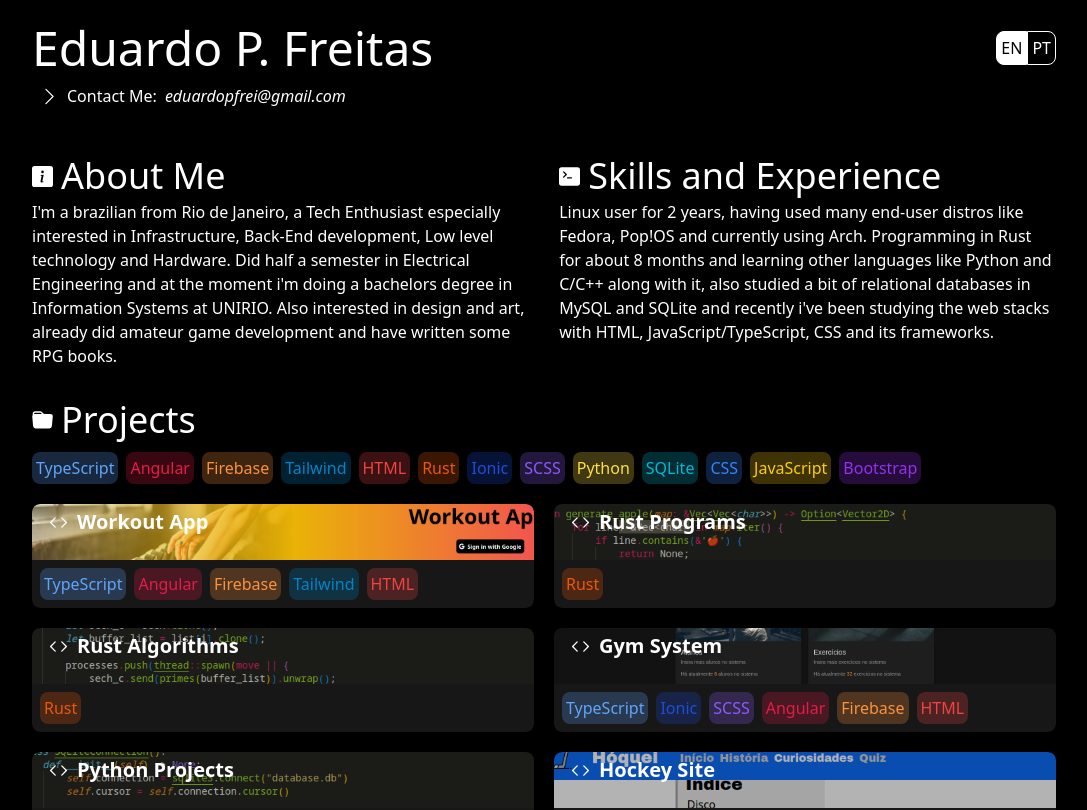
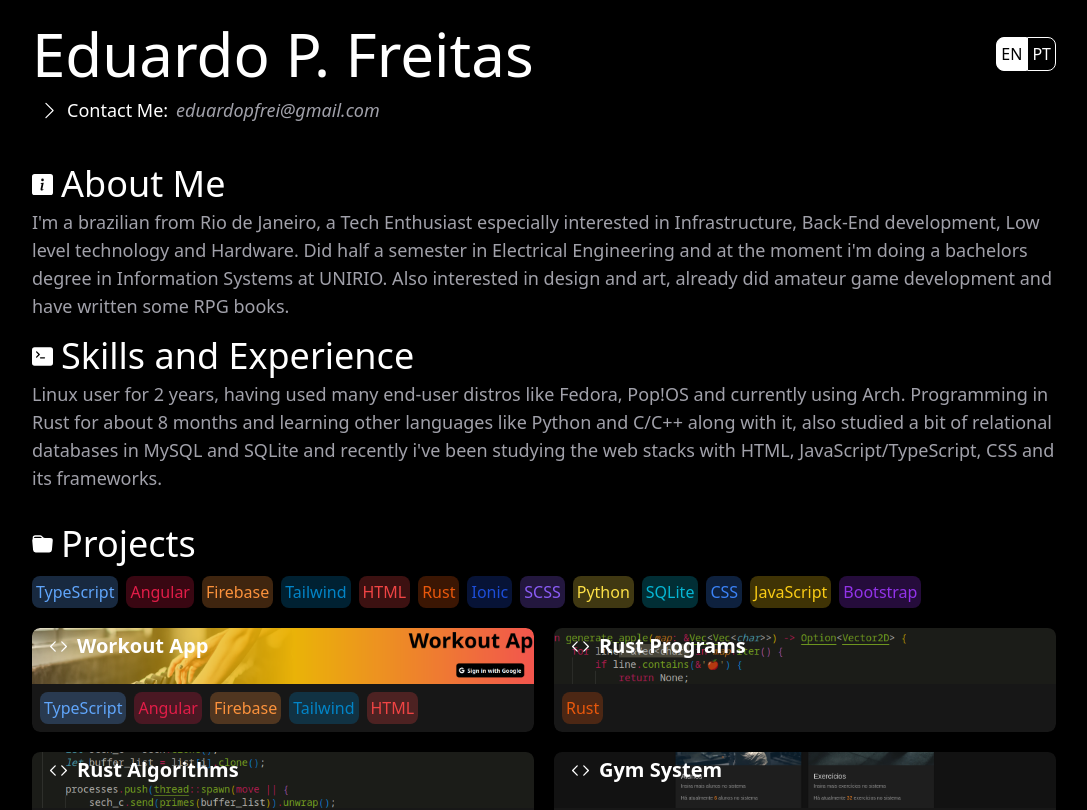
Before and after one commit to Edhet/eduardop, an Angular app: page / in a window 1280 px wide. Shown: the top 810 px of the page, without its empty margins (96-1183 px from the left). Built offline with nearby package versions, Linux system fonts and the light colour scheme.

Commit message:
Bigger text on desktop and different font color

```diff
--- a/src/app/about/about.component.html
+++ b/src/app/about/about.component.html
@@ -1,24 +1,24 @@
-<main class="mt-8 text-white lg:flex lg:gap-4">
-  <article class="mt-2">
+<main class="mt-8 text-white">
+  <article class="mt-4">
     <div class="flex mb-1">
       <svg xmlns="http://www.w3.org/2000/svg" width="21" height="21" fill="currentColor" class="bi bi-info-square-fill mr-2 my-auto min-w-fit" viewBox="0 0 16 16">
         <path d="M0 2a2 2 0 0 1 2-2h12a2 2 0 0 1 2 2v12a2 2 0 0 1-2 2H2a2 2 0 0 1-2-2V2zm8.93 4.588-2.29.287-.082.38.45.083c.294.07.352.176.288.469l-.738 3.468c-.194.897.105 1.319.808 1.319.545 0 1.178-.252 1.465-.598l.088-.416c-.2.176-.492.246-.686.246-.275 0-.375-.193-.304-.533L8.93 6.588zM8 5.5a1 1 0 1 0 0-2 1 1 0 0 0 0 2z"/>
       </svg>
       <h2 class="text-3xl md:text-4xl font-medium">{{aboutHeader}}</h2>
     </div>
-    <p>
+    <p class="text-zinc-400 lg:text-lg">
       {{aboutParagraph}}
     </p>
   </article>
 
-  <article class="mt-2">
+  <article class="mt-4">
     <div class="flex mb-1">
       <svg xmlns="http://www.w3.org/2000/svg" width="21" height="21" fill="currentColor" class="bi bi-terminal-fill mr-2 my-auto min-w-fit" viewBox="0 0 16 16">
         <path d="M0 3a2 2 0 0 1 2-2h12a2 2 0 0 1 2 2v10a2 2 0 0 1-2 2H2a2 2 0 0 1-2-2V3zm9.5 5.5h-3a.5.5 0 0 0 0 1h3a.5.5 0 0 0 0-1zm-6.354-.354a.5.5 0 1 0 .708.708l2-2a.5.5 0 0 0 0-.708l-2-2a.5.5 0 1 0-.708.708L4.793 6.5 3.146 8.146z"/>
       </svg>
       <h2 class=" text-3xl md:text-4xl font-medium">{{expHeader}}</h2>
     </div>
-    <p>
+    <p class="text-zinc-400 lg:text-lg">
       {{expParagraph}}
     </p>
   </article>
--- a/src/app/header/header.component.html
+++ b/src/app/header/header.component.html
@@ -1,19 +1,19 @@
 <header>
   <div class="text-white mt-6 flex ">
-    <h1 class="text-5xl font-light"><span class="font-medium">Eduardo</span> P. Freitas</h1>
+    <h1 class="text-5xl lg:text-6xl font-light"><span class="font-medium">Eduardo</span> P. Freitas</h1>
     <div class="flex ml-auto max-h-fit my-auto justify-start">
       <button class="border border-white rounded-l-lg p-1 focus:outline-none {{enClass}}" (click)="english()">EN</button>
       <button class="border border-white rounded-r-lg p-1 focus:outline-none {{ptClass}}" (click)="portuguese()">PT</button>
     </div>
   </div>
 
-  <div class="text-white p-2 mt-1 md:flex md:gap-2 ">
+  <div class="text-white p-2 mt-1 md:flex md:gap-2 lg:text-lg">
     <div class="flex">
       <svg xmlns="http://www.w3.org/2000/svg" width="19" height="19" fill="currentColor" class="bi bi-chevron-right mr-2 my-auto"  viewBox="0 0 16 16">
         <path fill-rule="evenodd" d="M4.646 1.646a.5.5 0 0 1 .708 0l6 6a.5.5 0 0 1 0 .708l-6 6a.5.5 0 0 1-.708-.708L10.293 8 4.646 2.354a.5.5 0 0 1 0-.708z"/>
       </svg>
       <p class="font-medium">{{contactText}}:</p>
     </div>
-    <p class="italic font-light select-all">eduardopfrei@gmail.com</p>
+    <p class="italic font-light select-all text-zinc-400">eduardopfrei@gmail.com</p>
   </div>
 </header>
```
